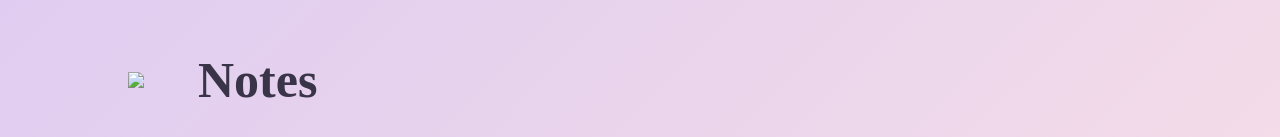
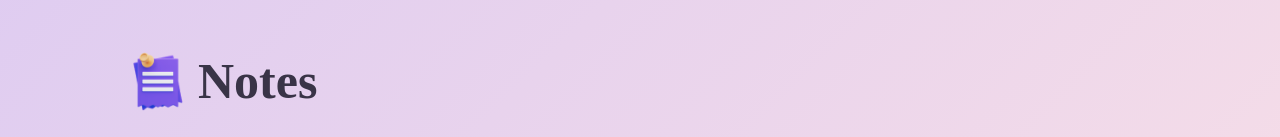
Before and after one commit to Foysal201452/Note-Taking-Web-Page-JS, a plain HTML site: page index.html in a window 1280 px wide. Shown: the top 137 px of the page. Drawn offline with Linux system fonts and the light colour scheme.

Commit message:
Update index.html

```diff
--- a/index.html
+++ b/index.html
@@ -7,7 +7,7 @@
 </head>
 <body>
 <div class="container">
-    <h1><img src="/img/icons8-copy-100.png">Notes</h1>
+    <h1><img src="notes.png">Notes</h1>
     <button class="btn"><img id="img2" src="/img/pen.png">Create Notes</button>
     <div class="notes-container">
         <!-- <p contenteditable="true" class="input-box">
```
